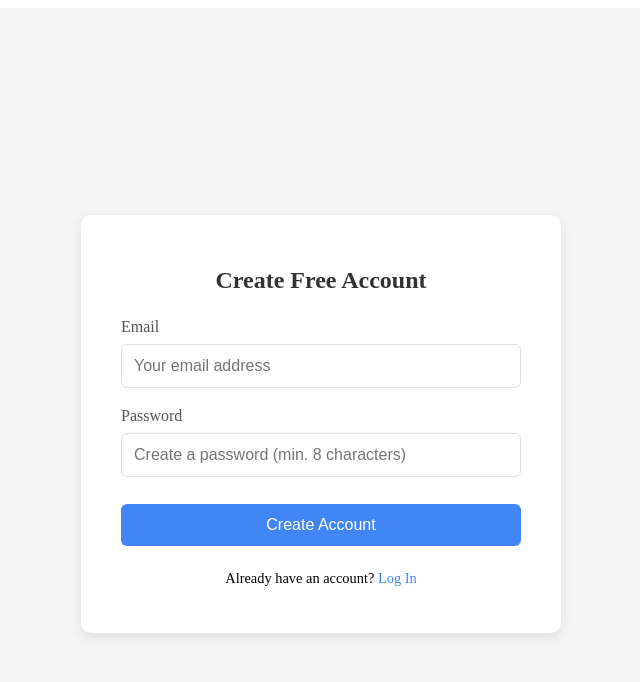
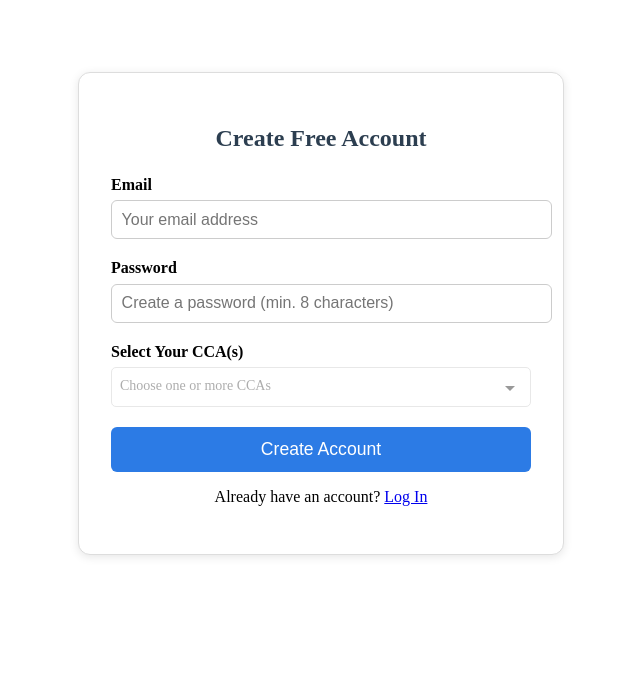
Before and after one commit to cheekfg897/HEAP, a Vue app: page /signup in a window 1280 px wide. Shown: the top 682 px of the page, without its empty margins (319-959 px from the left). Built offline with nearby package versions, Linux system fonts and the light colour scheme; no server answers; the database is empty.

Commit message:
Update Signup.vue

```diff
--- a/src/views/Signup.vue
+++ b/src/views/Signup.vue
@@ -3,19 +3,16 @@
     <div class="signup-container">
       <h2>Create Free Account</h2>
 
-      <!-- General error/success message display -->
       <div v-if="message" :class="['message', messageType]">{{ message }}</div>
 
       <form @submit.prevent="handleSignup">
-        <!-- Client-side validation errors still work as before -->
-
         <div class="form-group">
           <label for="email">Email</label>
           <input
             type="email"
             id="email"
             v-model="email"
-            placeholder="Your email address">
+            placeholder="Your email address" />
           <div class="error-message" v-if="errors.email">{{ errors.email }}</div>
         </div>
 
@@ -25,11 +22,23 @@
             type="password"
             id="password"
             v-model="password"
-            placeholder="Create a password (min. 8 characters)">
+            placeholder="Create a password (min. 8 characters)" />
           <div class="error-message" v-if="errors.password">{{ errors.password }}</div>
         </div>
 
-        <!-- UPDATED: Button is disabled during loading -->
+        <div class="form-group">
+          <label for="ccas">Select Your CCA(s)</label>
+          <Multiselect
+            v-model="selectedCcas"
+            :options="organisations"
+            :multiple="true"
+            :close-on-select="false"
+            label="Organisation_name"
+            track-by="id"
+            placeholder="Choose one or more CCAs"
+          />
+        </div>
+
         <button type="submit" :disabled="loading">
           {{ loading ? 'Creating...' : 'Create Account' }}
         </button>
@@ -43,36 +52,44 @@
 </template>
 
 <script setup>
-import { ref } from 'vue'
+import { ref, onMounted } from 'vue'
 import { useRouter } from 'vue-router'
-import { useAuthStore } from '../stores/auth' // 1. Import store
+import { useAuthStore } from '../stores/auth'
+import { supabase } from '../supabase'
+import Multiselect from 'vue-multiselect'
+import 'vue-multiselect/dist/vue-multiselect.min.css'
 
-// 2. Instantiate store and router
+const router = useRouter()
 const authStore = useAuthStore()
-const router = useRouter()
-
-// --- State for the component ---
 
 const email = ref('')
 const password = ref('')
+const selectedCcas = ref([])
+const organisations = ref([])
 
-// For client-side validation errors
 const errors = ref({ email: '', password: '' })
-// For API loading state and server messages
 const loading = ref(false)
-const message = ref(null) // Can be used for success or error messages from the server
-const messageType = ref('') // 'success' or 'error'
+const message = ref(null)
+const messageType = ref('')
 
-// --- Functions ---
+// Fetch all CCA organisations on mount
+onMounted(async () => {
+  const { data, error } = await supabase.from('organisations').select('*')
+  if (error) {
+    console.error('Failed to load organisations:', error)
+    message.value = 'Could not load CCA list.'
+    messageType.value = 'error'
+  } else {
+    organisations.value = data
+  }
+})
+
 const validEmail = (email) => /^[^\s@]+@[^\s@]+\.[^\s@]+$/.test(email)
 
-// 3. UPDATED: handleSignup is now async and uses the store
 const handleSignup = async () => {
-  // --- A. Client-side validation (good practice to keep this) ---
   errors.value = { email: '', password: '' }
   message.value = null
   let isValid = true
-
 
   if (!email.value || !validEmail(email.value)) {
     errors.value.email = 'Please enter a valid email'
@@ -82,25 +99,35 @@ const handleSignup = async () => {
     errors.value.password = 'Password must be at least 8 characters'
     isValid = false
   }
-  if (!isValid) return // Stop if client-side validation fails
+  if (selectedCcas.value.length === 0) {
+    messageType.value = 'error'
+    message.value = 'Please select at least one CCA.'
+    return
+  }
+  if (!isValid) return
 
-  // --- B. API call to Supabase via Pinia store ---
   loading.value = true
   try {
-    // Call the signUp action from the store, passing the username as metadata
-    await authStore.signUp(email.value, password.value)
+    const { user, error } = await authStore.signUp(email.value, password.value)
+    if (error) throw error
 
-    // Set a success message
+    // After account creation, insert CCA links to Admin_Organisations
+    const inserts = selectedCcas.value.map((cca) => ({
+      admin_email: email.value,
+      organisation_id: cca.id
+    }))
+
+    const { error: insertError } = await supabase.from('Admin_Organisations').insert(inserts)
+    if (insertError) throw insertError
+
     messageType.value = 'success'
-    message.value = "Account created successfully! Please check your email to confirm your account before logging in."
+    message.value = "Account created successfully! Please check your email to confirm your account."
 
-    // Redirect to login page after a short delay
     setTimeout(() => {
-      router.push({ path: '/' }) // Redirect to login page
-    }, 4000)
+      router.push({ path: '/' })
+    }, 3000)
 
   } catch (error) {
-    // Display errors from the server (e.g., "User already registered")
     messageType.value = 'error'
     message.value = error.message || 'An unexpected error occurred during signup.'
   } finally {
@@ -110,102 +137,87 @@ const handleSignup = async () => {
 </script>
 
 <style scoped>
-/* Your excellent styles are kept, with minor additions */
+@import 'vue-multiselect/dist/vue-multiselect.min.css';
+
+.page-center {
+  display: flex;
+  justify-content: center;
+  padding: 4rem 2rem;
+}
+
+.signup-container {
+  width: 100%;
+  max-width: 420px;
+  background: #fff;
+  border: 1px solid #ddd;
+  border-radius: 12px;
+  padding: 2rem;
+  box-shadow: 0 2px 10px rgba(0,0,0,0.1);
+}
+
+.signup-container h2 {
+  margin-bottom: 1.5rem;
+  text-align: center;
+  color: #2c3e50;
+}
+
+.form-group {
+  margin-bottom: 1.25rem;
+}
+
+label {
+  display: block;
+  margin-bottom: 0.4rem;
+  font-weight: 600;
+}
+
+input {
+  width: 100%;
+  padding: 0.6rem;
+  border-radius: 6px;
+  border: 1px solid #ccc;
+  font-size: 1rem;
+}
+
+.error-message {
+  color: red;
+  font-size: 0.85rem;
+  margin-top: 0.25rem;
+}
+
+button {
+  width: 100%;
+  padding: 0.75rem;
+  background: #2c7be5;
+  color: #fff;
+  font-size: 1.1rem;
+  border: none;
+  border-radius: 6px;
+  cursor: pointer;
+  transition: background 0.3s;
+}
+
+button:hover {
+  background: #1a5fcc;
+}
 
 .message {
+  margin-bottom: 1rem;
   padding: 0.75rem;
   border-radius: 6px;
-  margin-bottom: 1rem;
-  font-weight: 500;
+  text-align: center;
 }
 .message.success {
-  background-color: #d4edda;
-  color: #155724;
+  background: #e0f7e9;
+  color: #0a8740;
 }
 .message.error {
-  background-color: #f8d7da;
-  color: #721c24;
+  background: #ffe4e1;
+  color: #c0392b;
 }
 
 .login-link {
-    margin-top: 1.5rem;
-    font-size: 0.9rem;
-}
-.login-link a {
-    color: #4285f4;
-    font-weight: 500;
-    text-decoration: none;
-}
-
-button:disabled {
-  background-color: #9ec2f8;
-  cursor: not-allowed;
-}
-
-/* --- Unchanged Styles --- */
-.signup-container {
-  background-color: white;
-  padding: 2rem 2.5rem;
-  border-radius: 10px;
-  box-shadow: 0 4px 12px rgba(0, 0, 0, 0.1);
-  width: 100%;
-  max-width: 400px;
+  margin-top: 1rem;
   text-align: center;
 }
-h2 {
-  color: #333;
-  margin-bottom: 1.5rem;
-}
-.form-group {
-  margin-bottom: 1.2rem;
-  text-align: left;
-}
-label {
-  display: block;
-  margin-bottom: 0.5rem;
-  color: #555;
-  font-weight: 500;
-}
-input {
-  width: 100%;
-  padding: 0.75rem;
-  border: 1px solid #ddd;
-  border-radius: 6px;
-  box-sizing: border-box;
-  font-size: 1rem;
-}
-input:focus {
-  border-color: #4285f4;
-  outline: none;
-  box-shadow: 0 0 0 2px rgba(66, 133, 244, 0.2);
-}
-button {
-  width: 100%;
-  padding: 0.75rem;
-  background-color: #4285f4;
-  color: white;
-  border: none;
-  border-radius: 6px;
-  cursor: pointer;
-  font-size: 1rem;
-  font-weight: 500;
-  margin-top: 0.5rem;
-  transition: background-color 0.3s;
-}
-button:hover {
-  background-color: #3367d6;
-}
-.error-message {
-  color: #d32f2f;
-  font-size: 0.85rem;
-  margin-top: 0.25rem;
-}
-.page-center {
-  display: flex;
-  justify-content: center;
-  align-items: center;
-  min-height: 100vh;
-  background-color: #f5f5f5;
-  padding: 1rem;
-}
 </style>
```
